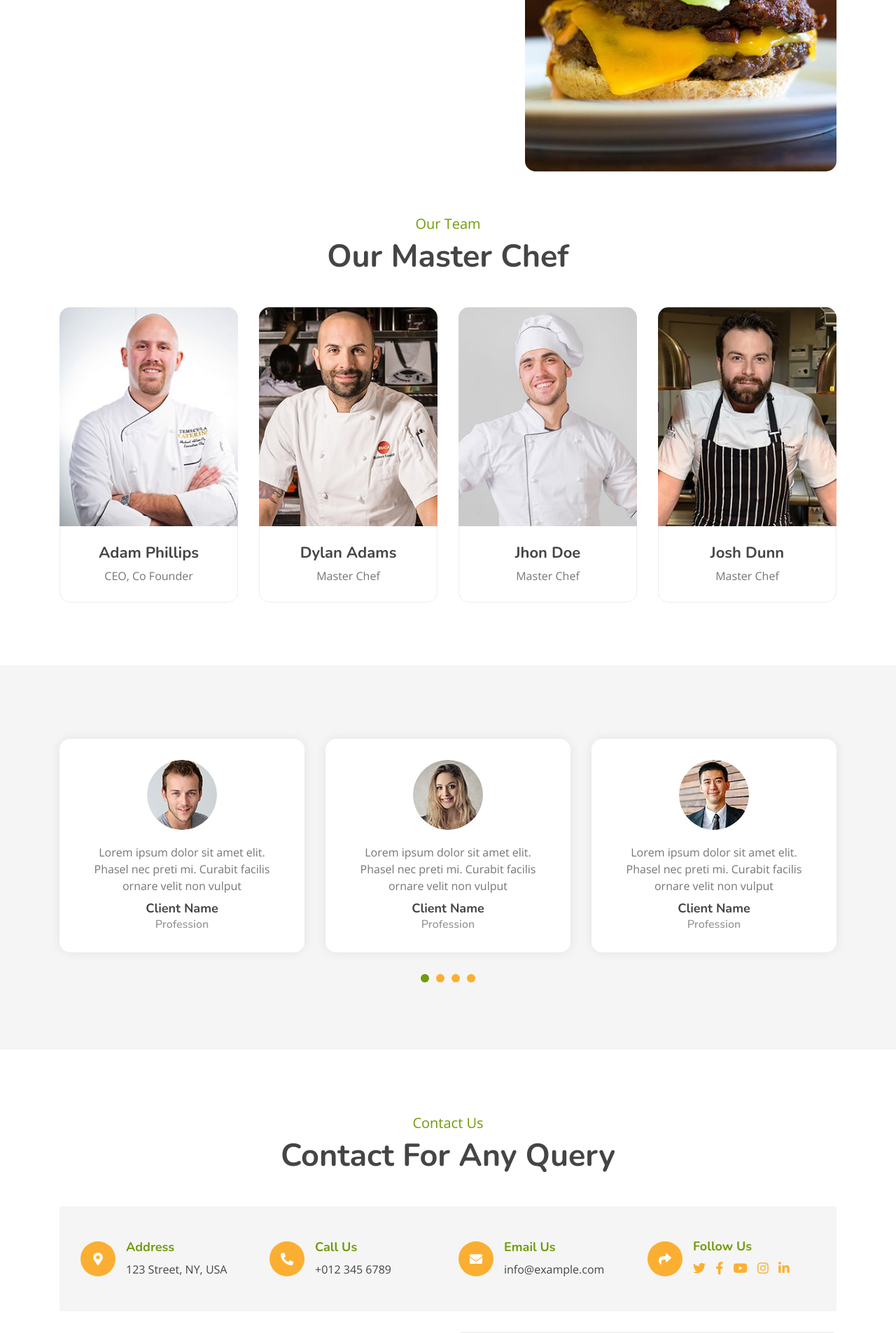
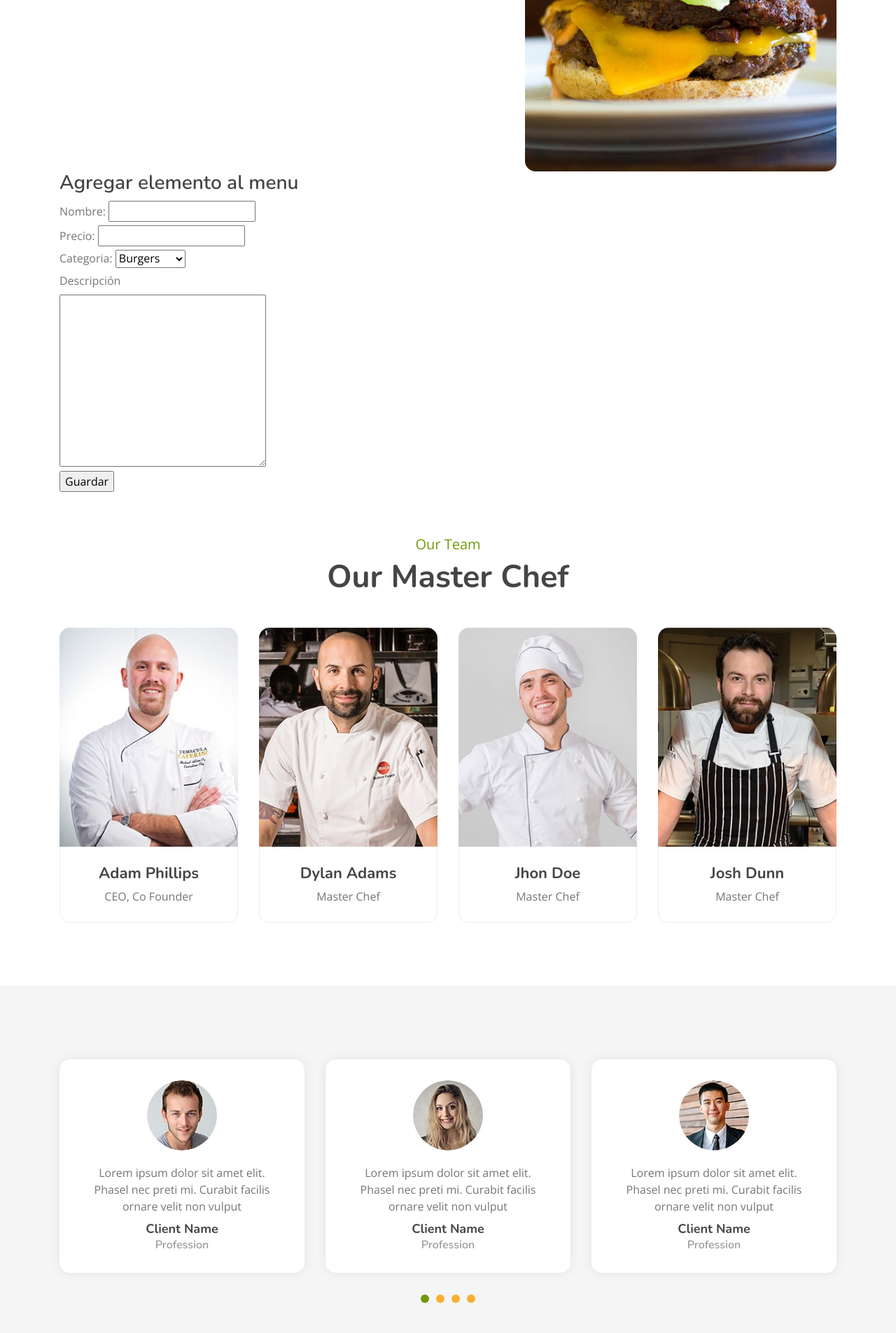
Before and after one commit to luiscampusfp/MiWeb, a PHP site: page / in a window 1280 px wide. Shown: the part 3957-5862 px from the top of the page at 70% size. Run offline with PHP 8.4, Linux system fonts and the light colour scheme; data that the repository does not hold is empty; some libraries are stand-ins or nearby versions; grey boxes are pictures that could not be loaded.

Commit message:
formulario menu

```diff
--- a/index.php
+++ b/index.php
@@ -464,7 +464,7 @@ if (isset($_POST["reservar"])) {
                         <div class="row">
                             <div class="col-lg-7 col-md-12">
                                 <?php
-                                mysqli_data_seek($result,0);
+                                mysqli_data_seek($result, 0);
                                 while ($data = mysqli_fetch_assoc($result)) {
                                     if ($data['categoria'] == "Snacks") {
                                 ?>
@@ -543,6 +543,24 @@ if (isset($_POST["reservar"])) {
                     </div>
                 </div>
             </div>
+        </div>
+        <div class="container">
+            <h3>Agregar elemento al menu</h3>
+            <form action="" method="post">
+                <label for="nombre">Nombre:</label>
+                <input type="text" name="nombre" id="nombre"><br>
+                <label for="precio">Precio:</label>
+                <input type="text" name="precio" id="precio"><br>
+                <label for="categoria">Categoria:</label>
+                <select name="categoria" id="categoria">
+                    <option value="Burgers">Burgers</option>
+                    <option value="Snacks">Snacks</option>
+                    <option value="Beverages">Beverages</option>
+                </select><br>
+                <label for="descripcion">Descripción</label><br>
+                <textarea name="descripcion" id="descripcion" cols="30" rows="10"></textarea><br>
+                <input type="submit" value="Guardar" name="guardar">
+            </form>
         </div>
     </div>
     <!-- Menu End -->
```
